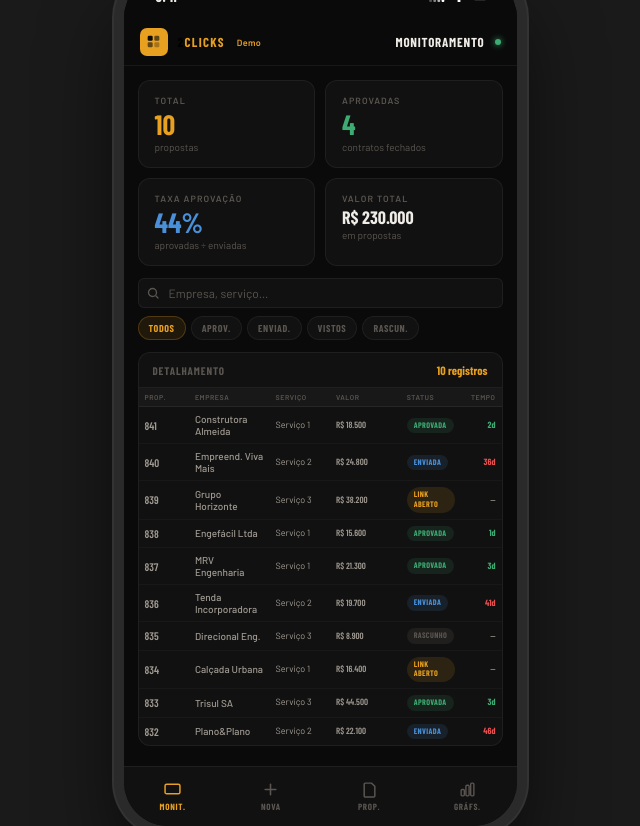
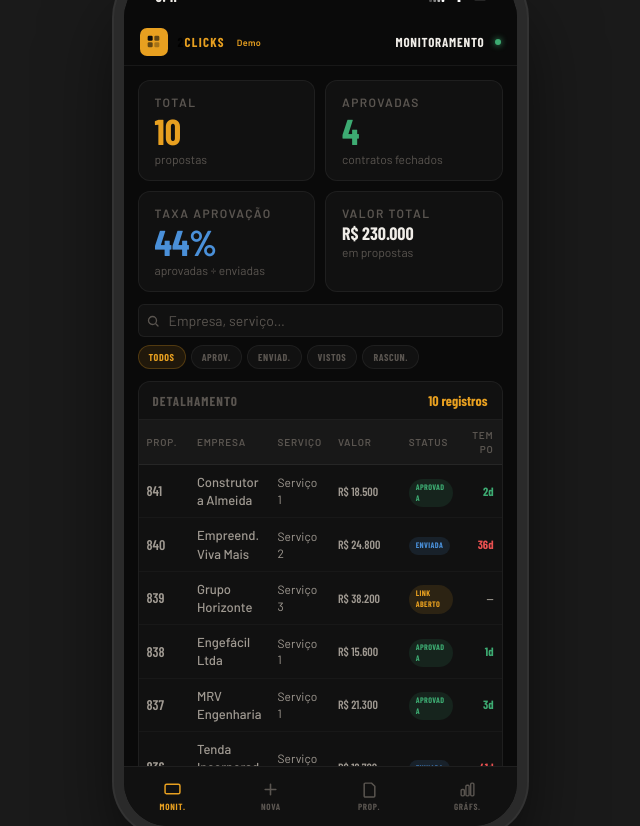
Before and after one commit to JJHub1/2clicks-APP, a plain HTML site: page index.html in a window 1280 px wide. Shown: the whole page, without its empty margins (320-960 px from the left). Drawn offline with nearby package versions, Linux system fonts and the light colour scheme.

Commit message:
Increase font sizes moderately for better readability

```diff
--- a/index.html
+++ b/index.html
@@ -96,14 +96,14 @@ html,body{height:100%;background:#1a1a1a;display:flex;align-items:center;justify
 /* KPI GRID */
 .kpi-grid{display:grid;grid-template-columns:1fr 1fr;gap:10px;padding:14px 14px 0}
 .kpi-card{background:var(--surface);border:1px solid var(--border);border-radius:var(--radius);padding:14px 16px}
-.kpi-label{font-size:9px;font-weight:700;letter-spacing:0.12em;text-transform:uppercase;color:var(--text3);margin-bottom:4px}
-.kpi-value{font-family:'Barlow Condensed',sans-serif;font-size:28px;font-weight:700;line-height:1}
-.kpi-sub{font-size:10px;color:var(--text3);margin-top:3px}
+.kpi-label{font-size:12px;font-weight:700;letter-spacing:0.12em;text-transform:uppercase;color:var(--text3);margin-bottom:4px}
+.kpi-value{font-family:'Barlow Condensed',sans-serif;font-size:36px;font-weight:700;line-height:1}
+.kpi-sub{font-size:12px;color:var(--text3);margin-top:3px}
 
 /* FILTERS */
 .filters{padding:12px 14px;display:flex;gap:8px;flex-wrap:wrap;align-items:center}
 .search-wrap{position:relative;flex:1;min-width:140px}
-.search-wrap input{width:100%;padding:7px 10px 7px 30px;background:var(--surface);border:1px solid var(--border);color:var(--text);font-family:'Barlow',sans-serif;font-size:12px;border-radius:6px;outline:none}
+.search-wrap input{width:100%;padding:7px 10px 7px 30px;background:var(--surface);border:1px solid var(--border);color:var(--text);font-family:'Barlow',sans-serif;font-size:14px;border-radius:6px;outline:none}
 .search-wrap input::placeholder{color:var(--text3)}
 .search-wrap svg{position:absolute;left:9px;top:50%;transform:translateY(-50%);pointer-events:none}
 .pills{display:flex;gap:5px;flex-wrap:wrap}
@@ -113,18 +113,18 @@ html,body{height:100%;background:#1a1a1a;display:flex;align-items:center;justify
 /* TABLE */
 .table-card{margin:0 14px;background:var(--surface);border:1px solid var(--border);border-radius:var(--radius);overflow:hidden}
 .table-topbar{padding:10px 14px;border-bottom:1px solid var(--border);display:flex;justify-content:space-between;align-items:center}
-.table-title{font-family:'Barlow Condensed',sans-serif;font-size:11px;font-weight:700;letter-spacing:0.08em;text-transform:uppercase;color:var(--text3)}
-.table-count{font-family:'Barlow Condensed',sans-serif;font-size:12px;font-weight:700;color:var(--orange)}
-.tbl{width:100%;border-collapse:collapse;font-size:10px;table-layout:fixed;line-height:1.2}
-.tbl th{padding:5px 6px;text-align:left;font-size:7px;font-weight:700;letter-spacing:0.08em;text-transform:uppercase;color:var(--text3);background:var(--surface2);border-bottom:1px solid var(--border);white-space:normal;word-break:break-word}
-.tbl td{padding:6px 6px;color:var(--text2);border-bottom:1px solid rgba(255,255,255,0.03);word-break:break-word;overflow-wrap:break-word;line-height:1.2}
+.table-title{font-family:'Barlow Condensed',sans-serif;font-size:13px;font-weight:700;letter-spacing:0.08em;text-transform:uppercase;color:var(--text3)}
+.table-count{font-family:'Barlow Condensed',sans-serif;font-size:14px;font-weight:700;color:var(--orange)}
+.tbl{width:100%;border-collapse:collapse;font-size:13px;table-layout:fixed;line-height:1.4}
+.tbl th{padding:8px 8px;text-align:left;font-size:10px;font-weight:700;letter-spacing:0.08em;text-transform:uppercase;color:var(--text3);background:var(--surface2);border-bottom:1px solid var(--border);white-space:normal;word-break:break-word}
+.tbl td{padding:8px 8px;color:var(--text2);border-bottom:1px solid rgba(255,255,255,0.03);word-break:break-word;overflow-wrap:break-word;line-height:1.4}
 .tbl tr:last-child td{border-bottom:none}
 .tbl tr:hover td{background:var(--surface2)}
-.td-num{font-family:'Barlow Condensed',sans-serif;font-size:11px;color:var(--text);font-weight:600;width:50px;flex-shrink:0}
-.td-empresa{color:var(--text);font-weight:500;min-width:70px;font-size:10px}
-.td-servico{font-size:9px;color:var(--text2)}
-.td-val{font-family:'Barlow Condensed',sans-serif;font-size:9px;color:var(--orange);font-weight:600}
-.td-tempo{font-family:'Barlow Condensed',sans-serif;font-size:9px;color:var(--text2);min-width:40px;text-align:right;font-weight:500}
+.td-num{font-family:'Barlow Condensed',sans-serif;font-size:14px;color:var(--text);font-weight:600;width:50px;flex-shrink:0}
+.td-empresa{color:var(--text);font-weight:500;min-width:70px;font-size:13px}
+.td-servico{font-size:12px;color:var(--text2)}
+.td-val{font-family:'Barlow Condensed',sans-serif;font-size:12px;color:var(--orange);font-weight:600}
+.td-tempo{font-family:'Barlow Condensed',sans-serif;font-size:12px;color:var(--text2);min-width:40px;text-align:right;font-weight:500}
 .s-pill{display:inline-flex;align-items:center;padding:3px 7px;border-radius:20px;font-family:'Barlow Condensed',sans-serif;font-size:8px;font-weight:700;letter-spacing:0.05em;text-transform:uppercase}
 .s-aprovada{background:rgba(61,171,114,0.12);color:var(--green)}
 .s-enviada{background:rgba(74,144,217,0.12);color:var(--blue)}
@@ -151,8 +151,8 @@ html,body{height:100%;background:#1a1a1a;display:flex;align-items:center;justify
 .form-section-title span{font-size:10px;font-weight:700;color:var(--orange);background:var(--orange-bg);padding:1px 5px;border-radius:3px}
 .form-row{display:grid;gap:10px;margin-bottom:10px}
 .form-row.cols2{grid-template-columns:1fr 1fr}
-.form-field label{display:block;font-size:10px;color:var(--text2);margin-bottom:3px;letter-spacing:0.04em;text-transform:uppercase;font-weight:500}
-.form-field input,.form-field select{width:100%;background:var(--surface2);border:1px solid var(--border);color:var(--text);font-family:inherit;font-size:12px;padding:8px 10px;border-radius:6px;outline:none}
+.form-field label{display:block;font-size:12px;color:var(--text2);margin-bottom:3px;letter-spacing:0.04em;text-transform:uppercase;font-weight:500}
+.form-field input,.form-field select{width:100%;background:var(--surface2);border:1px solid var(--border);color:var(--text);font-family:inherit;font-size:14px;padding:8px 10px;border-radius:6px;outline:none}
 .form-field input::placeholder{color:var(--text3)}
 .form-field select option{background:#181818}
 .calc-box{margin:0 14px 12px;background:var(--surface2);border:1px solid var(--orange-bd);border-radius:var(--radius);padding:14px}
@@ -162,7 +162,7 @@ html,body{height:100%;background:#1a1a1a;display:flex;align-items:center;justify
 .calc-formula .v{color:var(--text)}
 .calc-total-row{display:flex;justify-content:space-between;align-items:baseline;padding-top:10px;border-top:1px solid var(--border);margin-top:10px}
 .calc-total-label{font-size:11px;color:var(--text2);text-transform:uppercase;letter-spacing:0.04em}
-.calc-total-value{font-family:'Barlow Condensed',sans-serif;font-size:24px;font-weight:700;color:var(--orange)}
+.calc-total-value{font-family:'Barlow Condensed',sans-serif;font-size:32px;font-weight:700;color:var(--orange)}
 .submit-btn{margin:0 14px 14px;width:calc(100% - 28px);padding:12px;background:var(--orange);color:#0a0a0a;border:none;border-radius:8px;font-family:'Barlow Condensed',sans-serif;font-size:13px;font-weight:700;letter-spacing:0.08em;text-transform:uppercase;cursor:pointer}
 .submit-btn:hover{background:#f0b030}
 
```
